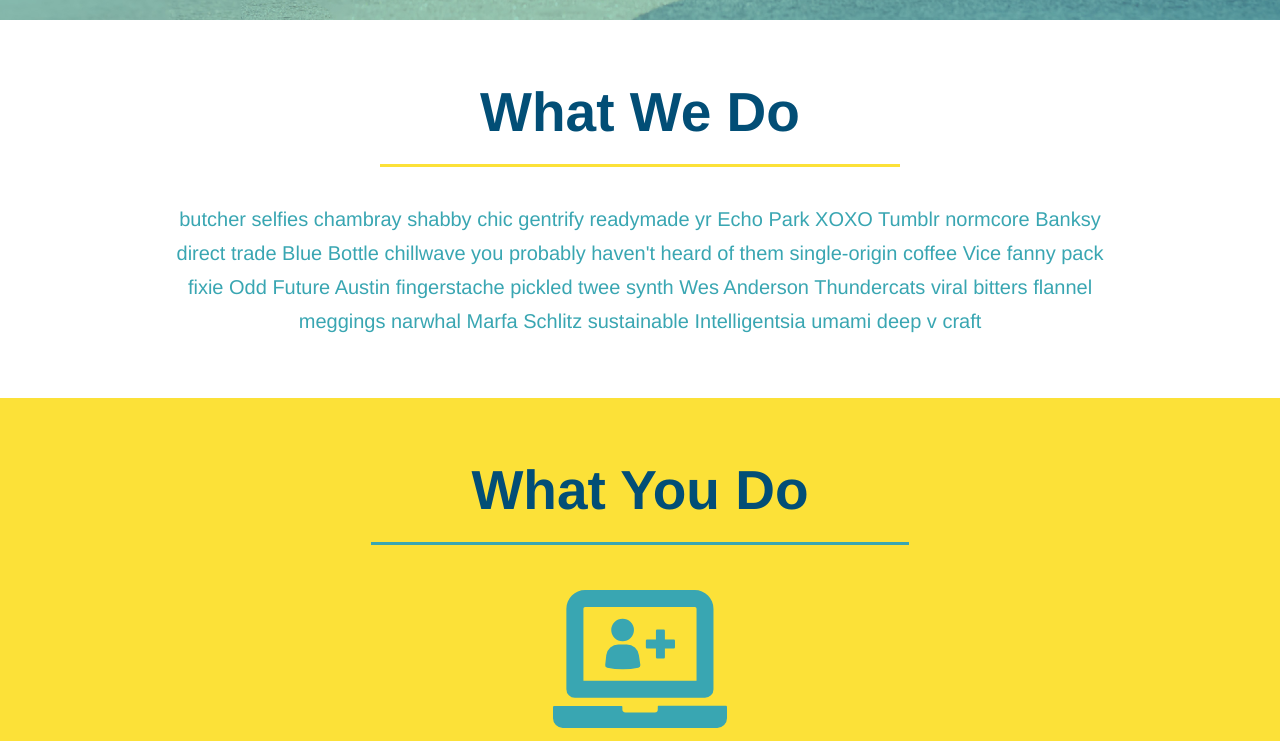
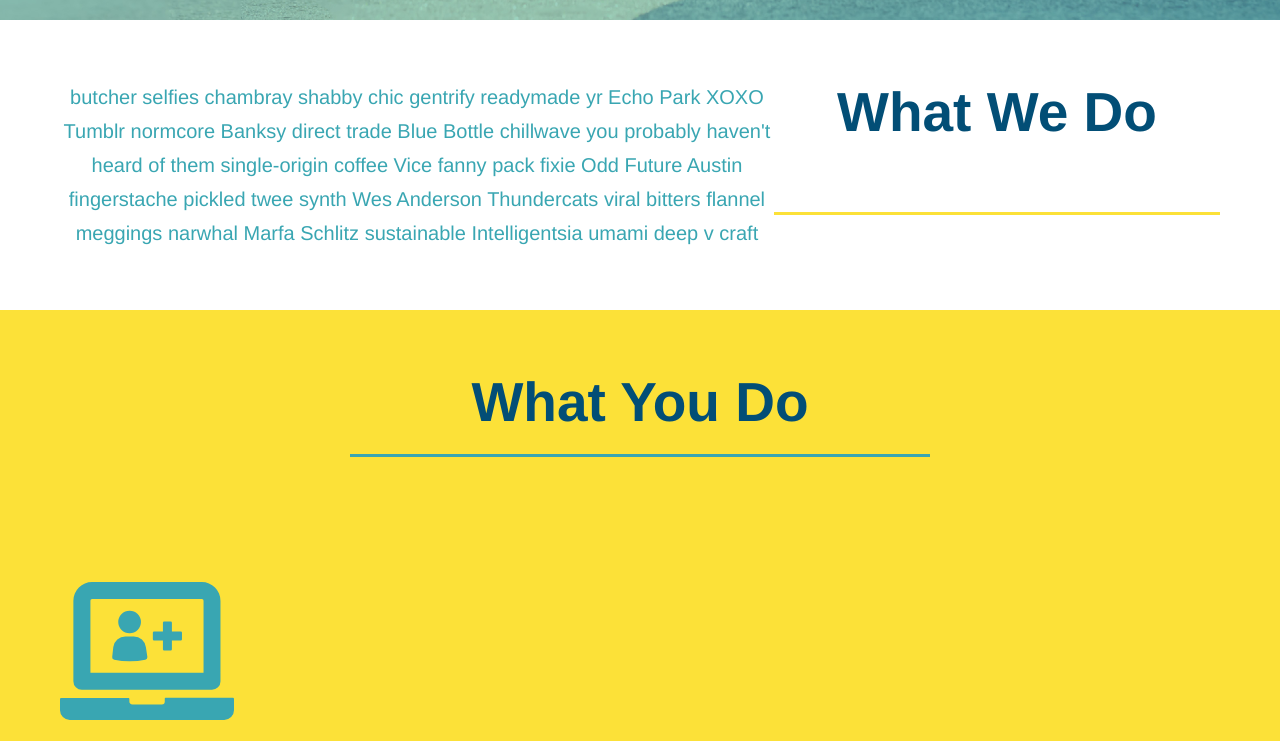
Before and after one commit to loganscott678/run-buddy, a plain HTML site: page index.html in a window 1280 px wide. Shown: the part 713-1454 px from the top of the page. Drawn offline with Linux system fonts and the light colour scheme.

Commit message:
add flexbox to section titles

```diff
--- a/assets/css/style.css
+++ b/assets/css/style.css
@@ -146,30 +146,27 @@ section {
 }
 /* HERO STYLES END */
 
-.intro {
-    text-align: center;
-}
-
 .intro p {
     line-height: 1.7;
     color: #39a6b2;
     width: 80%;
     font-size: 20px;
     margin: 0 auto;
+    text-align: center;
 }
 
 .steps {
-    text-align: center;
     background: #fce138;
 }
 
 .section-title {
     font-size: 55px;
     color: #024e76;
-    margin-bottom: 35px;
-    padding: 0 100px 20px 100px;
     border-bottom: 3px solid;
-    display: inline-block;
+    padding-bottom: 20px;
+    text-align: center;
+    margin: 0 auto 35px auto;
+    width: 50%;
 }
 
 .primary-border {
@@ -205,7 +202,6 @@ section {
 }
 
 .trainers {
-    text-align: center;
 }
 
 .trainer {
@@ -225,14 +221,6 @@ section {
     padding: 35px;
     float: left;
     width: 65%;
-}
-
-.text-left {
-    text-align:left;
-}
-
-.text-right {
-    text-align: right;
 }
 
 .trainer-bio h3 {
@@ -256,7 +244,6 @@ section {
 
 .contact {
     background-color: #024e76;
-    text-align: center;
 }
 
 .contact-info iframe {
@@ -288,3 +275,15 @@ section {
 .contact-info a {
     color: #fce138;
 }
+
+.text-left {
+    text-align:left;
+}
+
+.text-right {
+    text-align: right;
+}
+
+.flex-row {
+    display: flex;
+}
--- a/index.html
+++ b/index.html
@@ -75,15 +75,23 @@
 
   <!-- "what we do" section -->
   <section id="what-we-do" class="intro">
-    <h2 class="section-title primary-border">What We Do</h2>
+    <div class="flex-row">
       <p>
         butcher selfies chambray shabby chic gentrify readymade yr Echo Park XOXO Tumblr normcore Banksy direct trade Blue Bottle chillwave you probably haven't heard of them single-origin coffee Vice fanny pack fixie Odd Future Austin fingerstache pickled twee synth Wes Anderson Thundercats viral bitters flannel meggings narwhal Marfa Schlitz sustainable Intelligentsia umami deep v craft
       </p>
+      <h2 class="section-title primary-border">
+        What We Do
+      </h2>
+    </div>
   </section>
 
   <!-- "what you do" section -->
   <section id="what-you-do" class="steps">
-    <h2 class="section-title secondary-border">What You Do</h2>
+    <div class="flex-row">
+      <h2 class="section-title secondary-border">
+        What You Do
+      </h2>
+    </div>
     <div>
       <img src="./assets/images/step-1.svg" alt="" />
       <h3>Step 1: <span>Fill Out the Form Above.</span></h3>
@@ -111,9 +119,11 @@
 
   <!-- "meet the trainers" section -->
   <section id="your-trainers" class="trainers">
+    <div class="flex-row">
       <h2 class="section-title primary-border">
         Meet The Trainers
       </h2>
+    </div>
     <article class="trainer">
       <img src="assets/images/trainer-1.jpg" alt="Arron Stephens in his workout clothes, ready to pump iron" />
       <div class ="trainer-bio text-left">
@@ -154,7 +164,11 @@
 
   <!-- "reach out" section -->
   <section id="reach-out" class="contact">
-    <h2 class="section-title secondary-border">Reach Out</h2>
+    <div class="flex-row">
+      <h2 class="section-title secondary-border">
+        Reach Out
+      </h2>
+    </div>
 
     <div class="contact-info">
       <iframe src="https://www.google.com/maps/embed?pb=!1m18!1m12!1m3!1d3447.074654667859!2d-97.71776718488287!3d30.234947516502867!2m3!1f0!2f0!3f0!3m2!1i1024!2i768!4f13.1!3m3!1m2!1s0x8644b43e8c3d39e5%3A0x221c3c33c507788a!2s1500%20Crossing%20Pl%2C%20Austin%2C%20TX%2078741!5e0!3m2!1sen!2sus!4v1636064506969!5m2!1sen!2sus"
```
Lines whose indentation alone changed are shown as unchanged.
